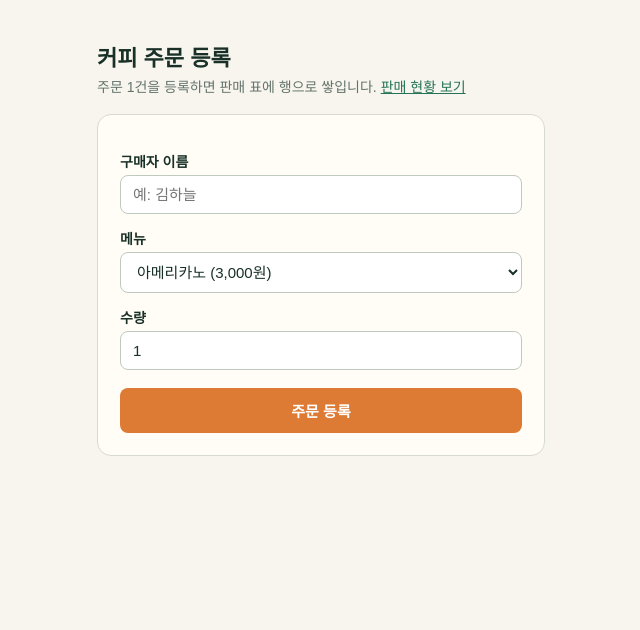
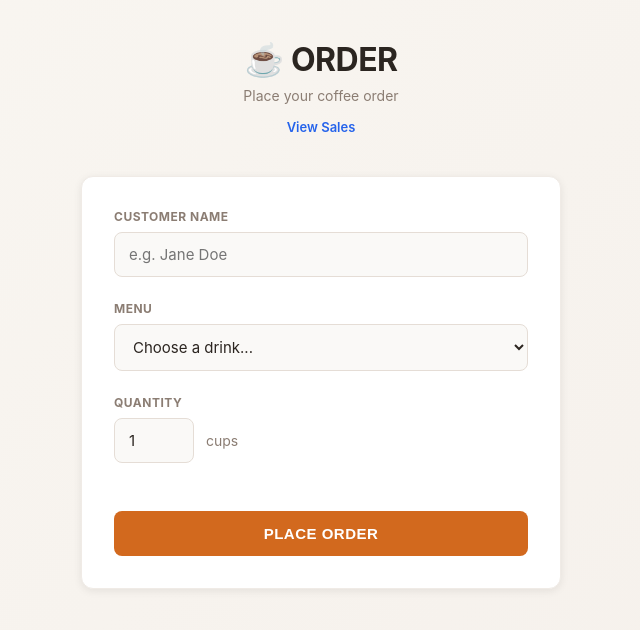
Before and after one commit to wkddlsdud971014-young/day13-starter-iny, a website: page index.html in a window 1280 px wide. Shown: the whole page, without its empty margins (319-959 px from the left). Drawn offline with Linux system fonts and the light colour scheme.

Commit message:
Add café aesthetic: warm gradients, drink emojis, and english translations

```diff
--- a/index.html
+++ b/index.html
@@ -1,59 +1,194 @@
 <!DOCTYPE html>
-<html lang="ko">
+<html lang="en">
 <head>
 <meta charset="utf-8">
 <meta name="viewport" content="width=device-width, initial-scale=1">
-<title>커피 주문 등록 - Day13</title>
+<title>New Order</title>
 <style>
-  :root {
-    --ink: #183027;
-    --muted: #64736c;
-    --paper: #f7f5ed;
-    --panel: #fffdf6;
-    --line: #d7dbcf;
-    --green: #257357;
-    --green-soft: #dff0e7;
-    --orange: #dd7b35;
+  * { box-sizing: border-box; }
+  body {
+    font-family: -apple-system, BlinkMacSystemFont, "Segoe UI", Roboto, sans-serif;
+    color: #2b2520;
+    background: linear-gradient(135deg, #f9f6f1 0%, #f5f0eb 100%);
+    min-height: 100vh;
+    margin: 0;
+    padding: 40px 20px;
   }
-  * { box-sizing: border-box; }
-  body { font-family: "Apple SD Gothic Neo", Pretendard, sans-serif; color: var(--ink); background: var(--paper); max-width: 480px; margin: 40px auto; padding: 0 16px; }
-  h1 { font-size: 22px; margin: 0 0 4px; }
-  p.lead { color: var(--muted); font-size: 14px; margin: 0 0 18px; }
-  .card { background: var(--panel); border: 1px solid var(--line); border-radius: 14px; padding: 22px; }
-  label { display: block; margin: 14px 0 4px; font-weight: 700; font-size: 14px; }
-  input, select { width: 100%; padding: 10px 12px; border: 1px solid #bfc9bf; border-radius: 8px; font-size: 15px; background: #fff; color: var(--ink); font-family: inherit; }
-  input:focus, select:focus { outline: 3px solid var(--green-soft); border-color: var(--green); }
-  button { margin-top: 18px; width: 100%; padding: 12px 22px; background: var(--orange); color: #fff; border: 0; border-radius: 8px; font-size: 15px; font-weight: 700; cursor: pointer; }
-  button:disabled { opacity: .55; cursor: wait; }
-  .msg { margin-top: 14px; font-size: 14px; display: none; padding: 10px 12px; border-radius: 8px; }
-  .msg.ok { display: block; background: var(--green-soft); color: var(--green); }
-  .msg.err { display: block; background: #fbeae2; color: #b23c1a; }
-  a { color: var(--green); }
+  .container { max-width: 480px; margin: 0 auto; }
+
+  .header {
+    margin-bottom: 40px;
+    text-align: center;
+  }
+  h1 {
+    font-size: 32px;
+    font-weight: 700;
+    margin: 0 0 8px 0;
+    letter-spacing: -0.5px;
+    text-transform: uppercase;
+  }
+  .subtitle {
+    font-size: 14px;
+    color: #8b7d73;
+    margin: 0 0 4px 0;
+  }
+  .nav { margin-top: 12px; }
+  .nav a {
+    color: #2563eb;
+    text-decoration: none;
+    font-size: 13px;
+    font-weight: 600;
+  }
+  .nav a:hover { text-decoration: underline; }
+
+  .card {
+    background: white;
+    border-radius: 12px;
+    padding: 32px;
+    box-shadow: 0 2px 8px rgba(0,0,0,0.08);
+    border: 1px solid #f0ebe6;
+  }
+
+  .form-group { margin-bottom: 24px; }
+  label {
+    display: block;
+    margin-bottom: 8px;
+    font-size: 12px;
+    font-weight: 700;
+    text-transform: uppercase;
+    letter-spacing: 0.5px;
+    color: #8b7d73;
+  }
+
+  input, select {
+    width: 100%;
+    padding: 12px 14px;
+    border: 1px solid #e5ddd6;
+    border-radius: 8px;
+    font-size: 15px;
+    background: #faf9f7;
+    color: #2b2520;
+    font-family: inherit;
+    transition: all 0.2s ease;
+  }
+  input:focus, select:focus {
+    outline: none;
+    border-color: #d2691e;
+    background: white;
+    box-shadow: 0 0 0 3px rgba(210, 105, 30, 0.1);
+  }
+
+  .menu-options {
+    display: grid;
+    grid-template-columns: 1fr;
+    gap: 8px;
+  }
+  option {
+    padding: 8px;
+  }
+
+  .quantity-group {
+    display: flex;
+    align-items: center;
+    gap: 12px;
+  }
+  input[type="number"] {
+    width: 80px;
+  }
+
+  button {
+    width: 100%;
+    padding: 14px 24px;
+    background: #d2691e;
+    color: white;
+    border: none;
+    border-radius: 8px;
+    font-size: 15px;
+    font-weight: 700;
+    cursor: pointer;
+    transition: all 0.3s ease;
+    text-transform: uppercase;
+    letter-spacing: 0.5px;
+    margin-top: 24px;
+  }
+  button:hover:not(:disabled) {
+    background: #b85a16;
+    transform: translateY(-2px);
+    box-shadow: 0 4px 12px rgba(210, 105, 30, 0.2);
+  }
+  button:disabled {
+    opacity: 0.6;
+    cursor: wait;
+  }
+
+  .msg {
+    margin-top: 16px;
+    padding: 12px 14px;
+    border-radius: 8px;
+    font-size: 13px;
+    display: none;
+  }
+  .msg.ok {
+    display: block;
+    background: #e8f5e9;
+    color: #2e7d32;
+    border: 1px solid #c8e6c9;
+  }
+  .msg.err {
+    display: block;
+    background: #ffebee;
+    color: #c62828;
+    border: 1px solid #ffcdd2;
+  }
+
+  .divider {
+    height: 1px;
+    background: #e5ddd6;
+    margin: 28px 0;
+  }
 </style>
 </head>
 <body>
-  <h1>커피 주문 등록</h1>
-  <p class="lead">주문 1건을 등록하면 판매 표에 행으로 쌓입니다. <a href="list.html">판매 현황 보기</a></p>
+  <div class="container">
+    <div class="header">
+      <h1>☕ Order</h1>
+      <p class="subtitle">Place your coffee order</p>
+      <div class="nav">
+        <a href="list.html">View Sales</a>
+      </div>
+    </div>
+
     <div class="card">
       <form id="order-form">
-      <label for="buyer_name">구매자 이름</label>
-      <input id="buyer_name" name="buyer_name" required placeholder="예: 김하늘">
+        <div class="form-group">
+          <label for="buyer_name">Customer Name</label>
+          <input id="buyer_name" name="buyer_name" required placeholder="e.g. Jane Doe">
+        </div>
 
-      <label for="product">메뉴</label>
+        <div class="form-group">
+          <label for="product">Menu</label>
           <select id="product" name="product" required>
-        <option value="아메리카노">아메리카노 (3,000원)</option>
-        <option value="카페라떼">카페라떼 (4,000원)</option>
-        <option value="율무차">율무차 (3,500원)</option>
-        <option value="코코아">코코아 (4,000원)</option>
-        <option value="우유">우유 (2,500원)</option>
+            <option value="">Choose a drink...</option>
+            <option value="아메리카노">☕ Americano - ₩3,000</option>
+            <option value="카페라떼">🥛 Latte - ₩4,000</option>
+            <option value="율무차">🫖 Matcha - ₩3,500</option>
+            <option value="코코아">🍫 Cocoa - ₩4,000</option>
+            <option value="우유">🥛 Milk - ₩2,500</option>
           </select>
+        </div>
 
-      <label for="quantity">수량</label>
+        <div class="form-group">
+          <label for="quantity">Quantity</label>
+          <div class="quantity-group">
             <input id="quantity" name="quantity" type="number" min="1" value="1" required>
+            <span style="color: #8b7d73; font-size: 14px;">cups</span>
+          </div>
+        </div>
 
-      <button id="btn" type="submit">주문 등록</button>
+        <button id="btn" type="submit">Place Order</button>
       </form>
       <div id="msg" class="msg"></div>
+    </div>
   </div>
 
 <script>
@@ -74,16 +209,16 @@ document.getElementById('order-form').addEventListener('submit', async (e) => {
       }),
     });
     if (res.ok) {
-      msg.textContent = '주문이 등록됐습니다 - 판매 현황에서 확인해 보세요';
+      msg.textContent = '✓ Order placed! View it in Sales.';
       msg.className = 'msg ok';
       e.target.reset();
     } else {
       const body = await res.json().catch(() => ({}));
-      msg.textContent = '등록에 실패했습니다: ' + (body.error || res.status);
+      msg.textContent = '✗ Failed: ' + (body.error || res.status);
       msg.className = 'msg err';
     }
   } catch (err) {
-    msg.textContent = '연결에 실패했습니다: ' + err.message;
+    msg.textContent = '✗ Connection error: ' + err.message;
     msg.className = 'msg err';
   }
   btn.disabled = false;
```
Also changed, not shown: detail.html (+11 -6 lines), list.html (+8 -6 lines). Lines whose indentation alone changed are shown as unchanged.
